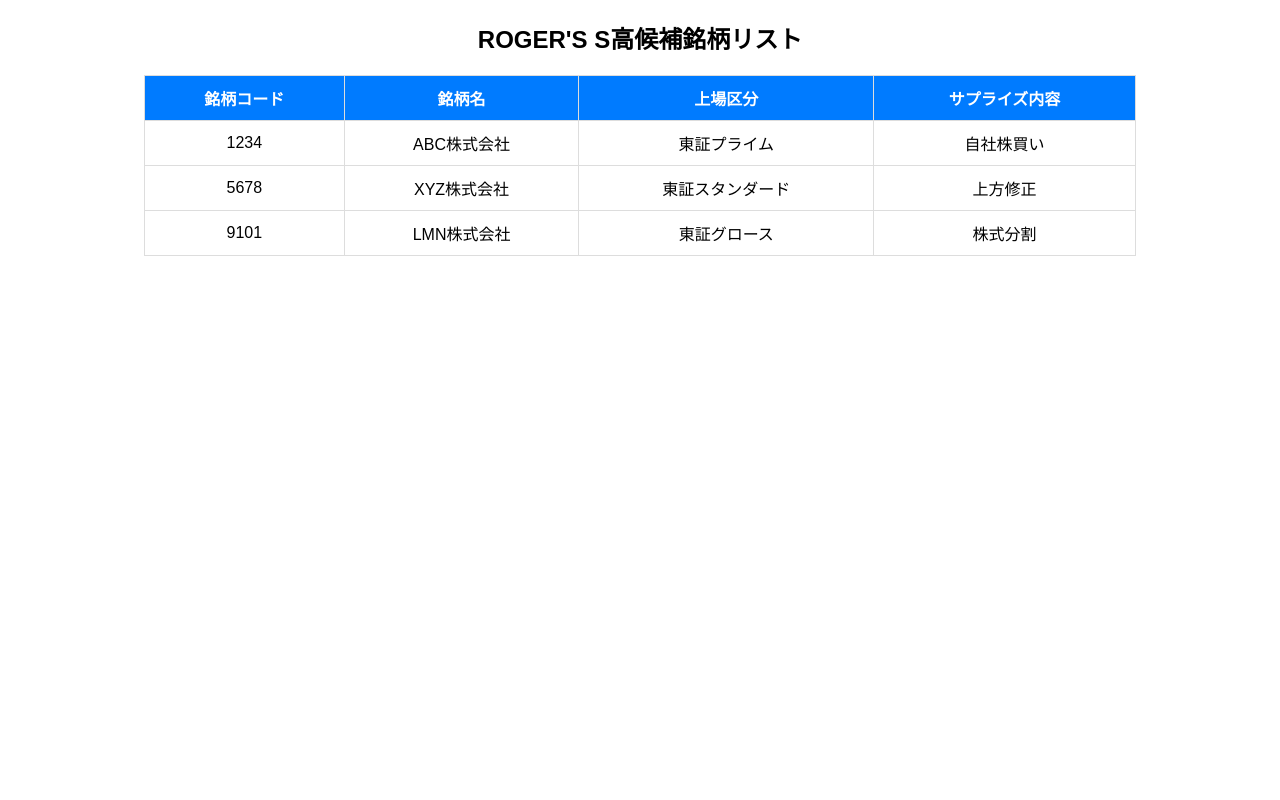
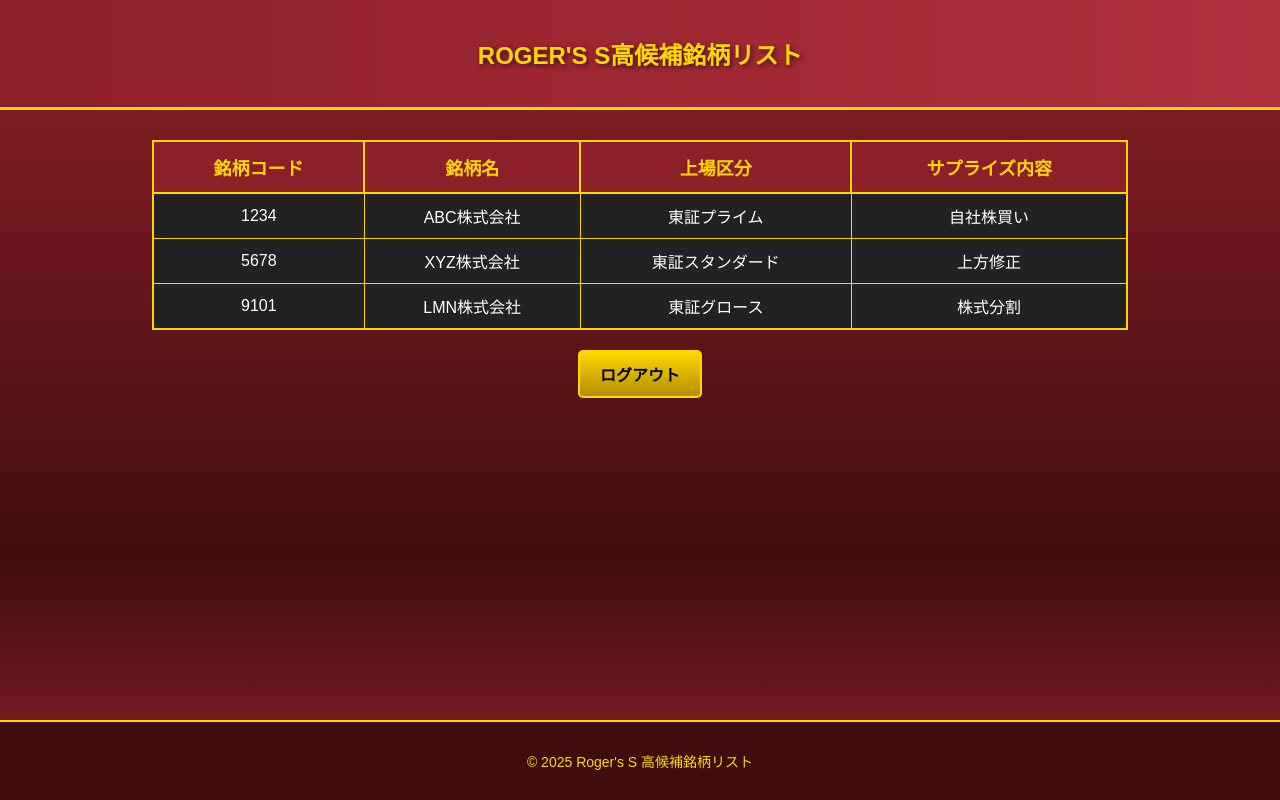
Before and after one commit to LifePublishing/flask-stock-list, a Flask app: page / in a window 1280 px wide. Run offline with Flask 3, Linux system fonts and the light colour scheme; the visitor is signed in with stand-in values (Sample User, id 1).

Commit message:
全ページに統一デザインを適用

```diff
--- a/static/style.css
+++ b/static/style.css
@@ -1,22 +1,84 @@
+/* 背景のグラデーションを調整 */
 body {
-    font-family: Arial, sans-serif;
+    background: linear-gradient(180deg, #8c1f28 0%, #400d0f 70%, #8c1f28 100%);
+    color: #fff;
+    font-family: 'Arial', sans-serif;
     text-align: center;
-    margin: 20px;
+    margin: 0;
+    padding: 0;
+    min-height: 100vh;
+    display: flex;
+    flex-direction: column;
 }
 
+/* ヘッダーのデザイン */
+header {
+    background: linear-gradient(to right, #8c1f28, #b0303e);
+    padding: 20px 0;
+    border-bottom: 3px solid #ffd700;
+}
+
+header h1 {
+    color: #ffd700;
+    font-size: 24px;
+    text-shadow: 2px 2px 5px rgba(0, 0, 0, 0.6);
+}
+
+/* メインコンテンツの調整 */
+main {
+    flex: 1;
+    padding: 30px;
+}
+
+/* テーブルのデザイン */
 table {
     width: 80%;
-    margin: 20px auto;
+    margin: auto;
     border-collapse: collapse;
-}
-
-th, td {
-    padding: 10px;
-    border: 1px solid #ddd;
-    text-align: center;
+    background: #222;
+    color: #fff;
+    border: 2px solid #ffd700;
 }
 
 th {
-    background-color: #007bff;
-    color: white;
+    background: #8c1f28;
+    color: #ffd700;
+    padding: 12px;
+    border: 2px solid #ffd700;
+    font-size: 18px;
 }
+
+td {
+    background: #222;
+    color: #fff;
+    padding: 10px;
+    border: 1px solid #ffd700;
+    font-size: 16px;
+}
+
+/* ログアウトボタンのデザイン */
+.logout-btn {
+    background: linear-gradient(to bottom, #ffd700, #b38f00);
+    color: black;
+    border: 2px solid #ffd700;
+    padding: 10px 20px;
+    font-size: 16px;
+    font-weight: bold;
+    border-radius: 5px;
+    cursor: pointer;
+    margin-top: 20px;
+}
+
+.logout-btn:hover {
+    background: linear-gradient(to bottom, #b38f00, #ffd700);
+}
+
+/* フッターのデザイン */
+footer {
+    background: #400d0f;
+    color: #ffd700;
+    text-align: center;
+    padding: 15px;
+    font-size: 14px;
+    border-top: 2px solid #ffd700;
+}
--- a/templates/index.html
+++ b/templates/index.html
@@ -7,8 +7,12 @@
     <link rel="stylesheet" href="{{ url_for('static', filename='style.css') }}">
 </head>
 <body>
-    <h2>ROGER'S S高候補銘柄リスト</h2>
-    <table border="1">
+    <header>
+        <h1>ROGER'S S高候補銘柄リスト</h1>
+    </header>
+
+    <main>
+        <table>
             <tr>
                 <th>銘柄コード</th>
                 <th>銘柄名</th>
@@ -24,5 +28,12 @@
             </tr>
             {% endfor %}
         </table>
+
+        <button class="logout-btn" onclick="location.href='/logout'">ログアウト</button>
+    </main>
+
+    <footer>
+        <p>© 2025 Roger's S 高候補銘柄リスト</p>
+    </footer>
 </body>
 </html>
```
Lines whose indentation alone changed are shown as unchanged.
